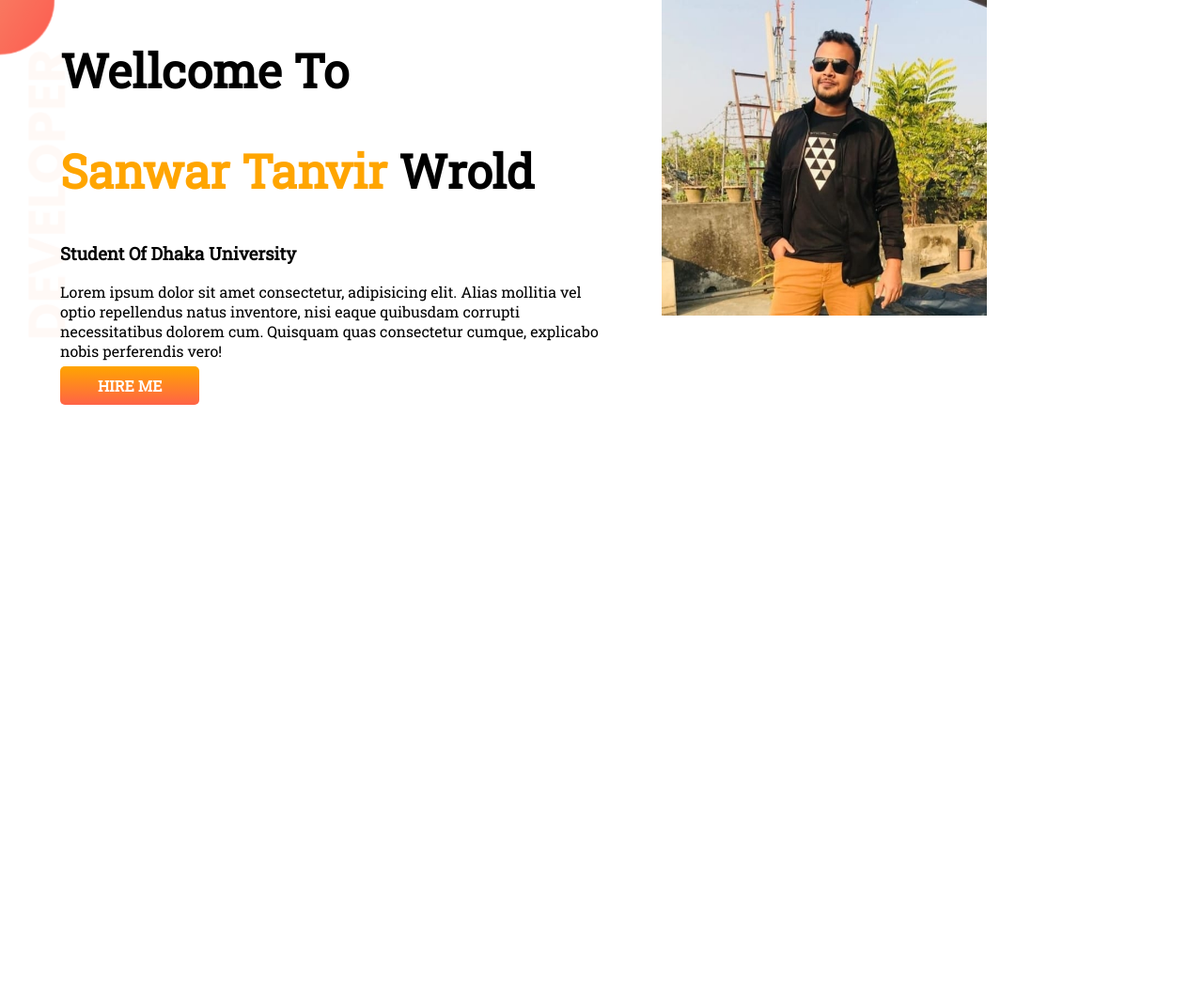
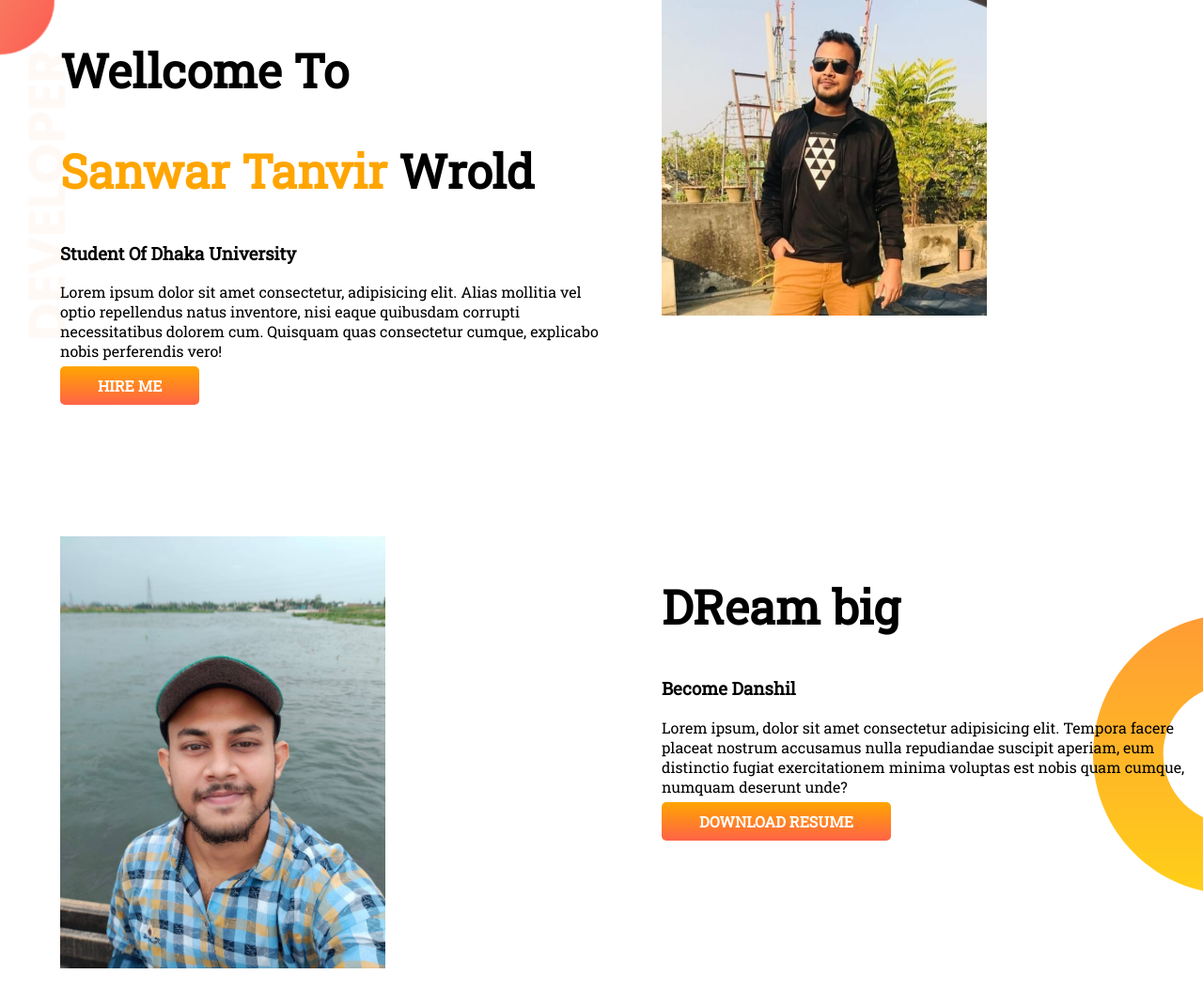
Before and after one commit to jshahadat/Atul-Portfolio, a plain HTML site: page index.html in a window 1280 px wide. Shown: the whole page at 94% size. Before the commit the page ends 800 px from the top, so only its background shows below. Drawn offline with Linux system fonts and the light colour scheme.

Commit message:
dream added

```diff
--- a/index.html
+++ b/index.html
@@ -31,6 +31,20 @@
         </div>
 
     </section>
+    <section class="dream-big">
+        <div class="half-width">
+            <img src="image/atul1.jpg" alt="">
+        </div>
+        <div class="half-width">
+            <h1>DReam big</h1>
+            <h3>Become Danshil</h3>
+            <p>Lorem ipsum, dolor sit amet consectetur adipisicing elit. Tempora facere placeat nostrum accusamus nulla
+                repudiandae suscipit aperiam, eum distinctio fugiat exercitationem minima voluptas est nobis quam
+                cumque, numquam deserunt unde?</p>
+            <a class="link-button" target="_blank" href="">DOWNLOAD RESUME</a>
+        </div>
+
+    </section>
 </body>
 
 </html>
--- a/style.css
+++ b/style.css
@@ -13,6 +13,7 @@
 
 section {
     display: flex;
+    margin-bottom: 150px;
 }
 
 .half-width {
@@ -38,3 +39,9 @@
     background-repeat: no-repeat;
 
 }
+
+.dream-big {
+    background-image: url(image/dream-bg.png);
+    background-repeat: no-repeat;
+    background-position: right;
+}
```
Also changed, not shown: image/dream-bg.png (added).
